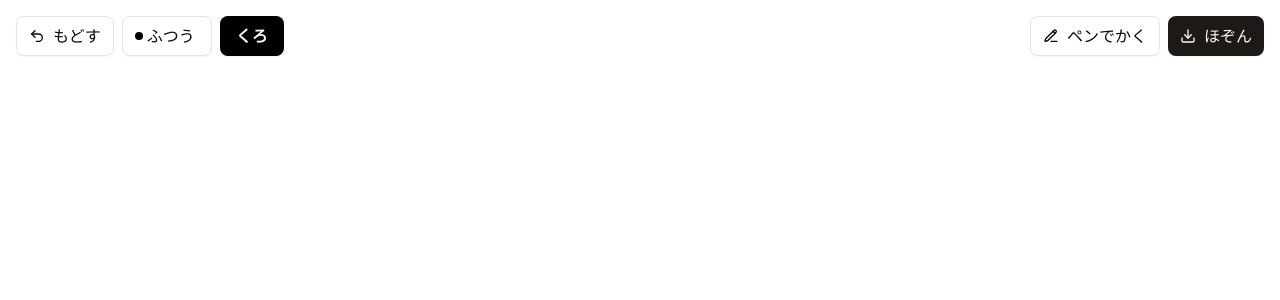
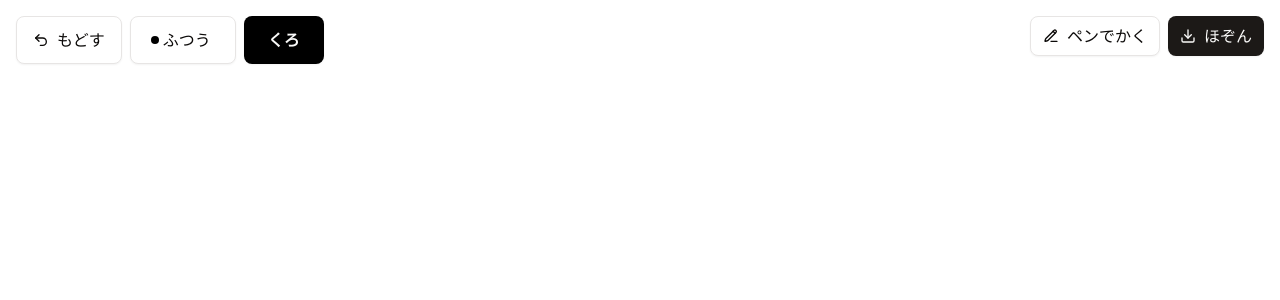
Before and after one commit to yoshikouki/nazori, a Next.js app: page / in a window 1280 px wide. Shown: the top 300 px of the page. Built offline with nearby package versions, Linux system fonts and the light colour scheme.

Commit message:
Refine control layout

```diff
--- a/src/features/drawing-canvas/index.tsx
+++ b/src/features/drawing-canvas/index.tsx
@@ -155,8 +155,8 @@ export const DrawingCanvas = () => {
       <canvas ref={canvasRef} className="h-full w-full touch-none" />
       <div className="absolute inset-x-4 top-4 flex items-start justify-between">
         <div className="flex flex-col items-start justify-start gap-2 sm:flex-row">
-          <div className="inline-flex items-start justify-start gap-2">
-            <Button type="button" variant="outline" onClick={onUndo}>
+          <div className="inline-flex flex-col items-start justify-start gap-2 sm:flex-row">
+            <Button type="button" size="lg" variant="outline" onClick={onUndo}>
               <Undo2Icon />
               <span className="hidden sm:inline">もどす</span>
             </Button>
--- a/src/features/drawing-canvas/line-color-picker.tsx
+++ b/src/features/drawing-canvas/line-color-picker.tsx
@@ -22,6 +22,7 @@ export const LineColorPicker = ({ color, onColorChange }: LineColorPickerProps)
       <DropdownMenuTrigger asChild>
         <Button
           variant={currentColor?.lightness === "dark" ? "default" : "outline"}
+          size="lg"
           className="flex aspect-square gap-2 font-bold sm:aspect-auto"
           style={{ backgroundColor: color }}
         >
--- a/src/features/drawing-canvas/line-width-picker.tsx
+++ b/src/features/drawing-canvas/line-width-picker.tsx
@@ -20,7 +20,7 @@ export const LineWidthPicker = ({ width, color, onWidthChange }: LineWidthPicker
   return (
     <DropdownMenu>
       <DropdownMenuTrigger asChild>
-        <Button variant="outline" className="flex aspect-square gap-2 sm:aspect-auto">
+        <Button variant="outline" size="lg" className="flex aspect-square gap-2 sm:aspect-auto">
           <div className="relative flex items-center justify-center">
             <div
               className="absolute rounded-full"
```
